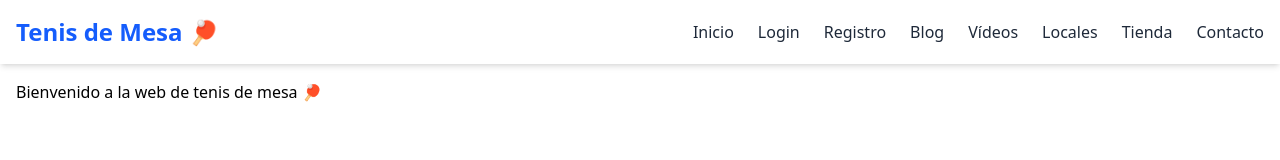
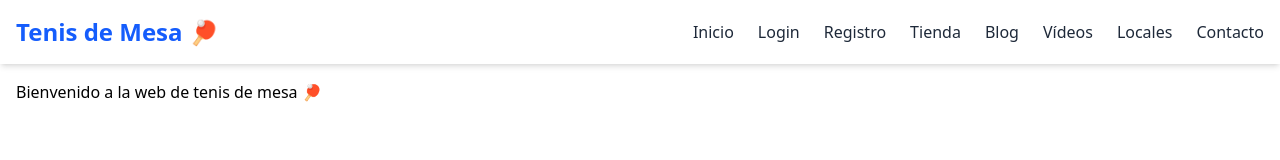
Before and after one commit to MarioGonzalezVela/front-web-tenis-mesa, a Next.js app: page / in a window 1280 px wide. Shown: the top 160 px of the page. Built offline with nearby package versions, Linux system fonts and the light colour scheme.

Commit message:
Small changes

```diff
--- a/src/components/Header.tsx
+++ b/src/components/Header.tsx
@@ -5,24 +5,24 @@ export default function Header() {
   return (
     <header className="bg-white shadow-md sticky top-0 z-50">
       <div className="max-w-7xl mx-auto px-4 py-4 flex justify-between items-center">
-        {/* Logo */}
+
         <Link href="/" className="text-2xl font-bold text-blue-600">
           Tenis de Mesa 🏓
         </Link>
 
-        {/* Navegación */}
+        {/* Navbar */}
         <nav className="hidden md:flex gap-6 text-gray-800 font-medium">
           <Link href="/" className="hover:text-blue-600">Inicio</Link>
           <Link href="/login" className="hover:text-blue-600">Login</Link>
           <Link href="/register" className="hover:text-blue-600">Registro</Link>
-          <Link href="../blog" className="hover:text-blue-600">Blog</Link>
-          <Link href="../video" className="hover:text-blue-600">Vídeos</Link>
-          <Link href="../location" className="hover:text-blue-600">Locales</Link>
-          <Link href="../store" className="hover:text-blue-600">Tienda</Link>
-          <Link href="../contact" className="hover:text-blue-600">Contacto</Link>
+          <Link href="/store" className="hover:text-blue-600">Tienda</Link>
+          <Link href="/blog" className="hover:text-blue-600">Blog</Link>
+          <Link href="/video" className="hover:text-blue-600">Vídeos</Link>
+          <Link href="/location" className="hover:text-blue-600">Locales</Link>
+          <Link href="/contact" className="hover:text-blue-600">Contacto</Link>
         </nav>
 
-        {/* Móvil (placeholder por ahora) */}
+        {/* Móvil Responsive */}
         <div className="md:hidden text-sm text-gray-500">
           Menú
         </div>
```
